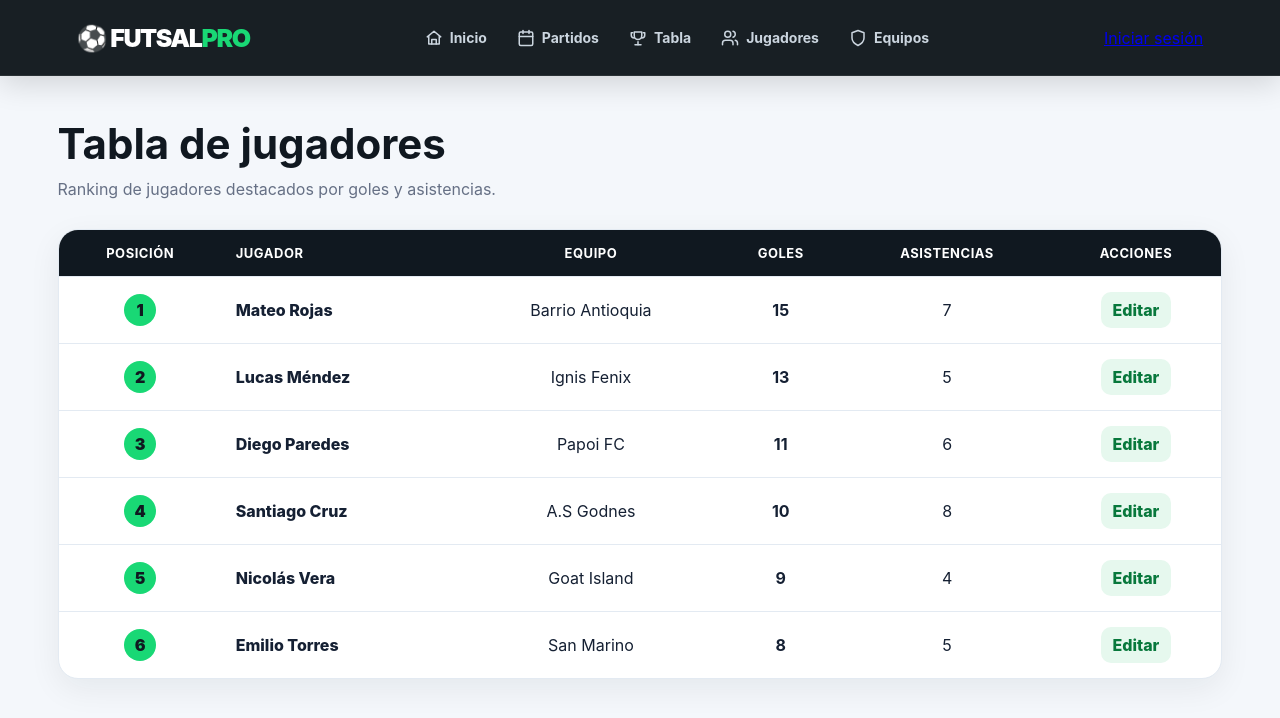
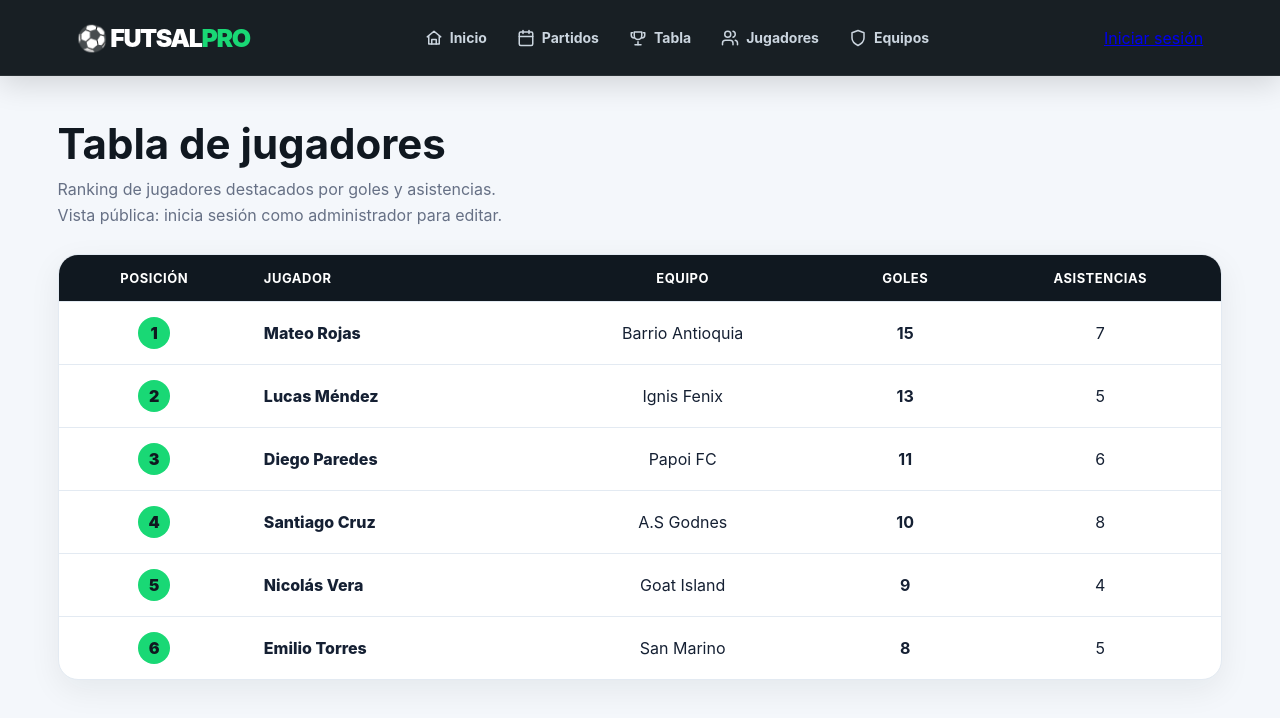
Before and after one commit to MAICK-JESUS/frontend-hospital, a React (Vite) app: page /jugadores in a window 1280 px wide. Shown: the top 718 px of the page. Built offline with nearby package versions, Linux system fonts and the light colour scheme.

Commit message:
Restaurar acceso publico y permisos de edicion para administrador

```diff
--- a/src/pages/PlayersPage.tsx
+++ b/src/pages/PlayersPage.tsx
@@ -1,6 +1,7 @@
 import { useState } from "react";
 import Navbar from "../components/Navbar";
 import { playerStandings } from "../data/futsalData";
+import { authRepository } from "../repositories/authRepository";
 import { storageService } from "../services/storageService";
 import "../styles/pages.css";
 
@@ -15,13 +16,15 @@ function getInitialPlayers(): Player[] {
 function PlayersPage() {
   const [players, setPlayers] = useState<Player[]>(getInitialPlayers);
   const [editingPlayer, setEditingPlayer] = useState<Player | null>(null);
+  const isAdmin = authRepository.isAuthenticated();
 
   function startEditing(player: Player) {
+    if (!isAdmin) return;
     setEditingPlayer({ ...player });
   }
 
   function updateEditingPlayer(field: keyof Player, value: string) {
-    if (!editingPlayer) return;
+    if (!editingPlayer || !isAdmin) return;
 
     const numericFields = ["goals", "assists"] as const;
     const updatedValue = numericFields.includes(field as (typeof numericFields)[number])
@@ -32,11 +35,11 @@ function PlayersPage() {
   }
 
   function savePlayer() {
-    if (!editingPlayer) return;
+    if (!editingPlayer || !isAdmin) return;
 
-    const updatedPlayers = players.map((player) => (
+    const updatedPlayers = players.map((player) =>
       player.position === editingPlayer.position ? editingPlayer : player
-    ));
+    );
 
     setPlayers(updatedPlayers);
     storageService.set(PLAYERS_STORAGE_KEY, updatedPlayers);
@@ -50,62 +53,37 @@ function PlayersPage() {
         <section className="page-hero">
           <h1>Tabla de jugadores</h1>
           <p>Ranking de jugadores destacados por goles y asistencias.</p>
+          {!isAdmin && <p className="admin-note">Vista pública: inicia sesión como administrador para editar.</p>}
         </section>
 
         <section className="table-card" aria-label="Tabla de posiciones de jugadores">
           <table className="stats-table">
             <thead>
               <tr>
-                <th>Posición</th>
-                <th>Jugador</th>
-                <th>Equipo</th>
-                <th>Goles</th>
-                <th>Asistencias</th>
-                <th>Acciones</th>
+                <th>Posición</th><th>Jugador</th><th>Equipo</th><th>Goles</th><th>Asistencias</th>
+                {isAdmin && <th>Acciones</th>}
               </tr>
             </thead>
             <tbody>
               {players.map((player) => (
                 <tr key={player.player}>
                   <td><span className="position-badge">{player.position}</span></td>
-                  <td>{player.player}</td>
-                  <td>{player.team}</td>
-                  <td><strong>{player.goals}</strong></td>
-                  <td>{player.assists}</td>
-                  <td>
-                    <button className="edit-button" type="button" onClick={() => startEditing(player)}>
-                      Editar
-                    </button>
-                  </td>
+                  <td>{player.player}</td><td>{player.team}</td><td><strong>{player.goals}</strong></td><td>{player.assists}</td>
+                  {isAdmin && <td><button className="edit-button" type="button" onClick={() => startEditing(player)}>Editar</button></td>}
                 </tr>
               ))}
             </tbody>
           </table>
         </section>
 
-        {editingPlayer && (
+        {isAdmin && editingPlayer && (
           <section className="player-editor" aria-labelledby="player-editor-title">
-            <div>
-              <h2 id="player-editor-title">Editar jugador</h2>
-              <p>Actualiza los datos y guarda los cambios.</p>
-            </div>
+            <div><h2 id="player-editor-title">Editar jugador</h2><p>Actualiza los datos y guarda los cambios.</p></div>
             <div className="player-editor-fields">
-              <label>
-                Jugador
-                <input value={editingPlayer.player} onChange={(event) => updateEditingPlayer("player", event.target.value)} />
-              </label>
-              <label>
-                Equipo
-                <input value={editingPlayer.team} onChange={(event) => updateEditingPlayer("team", event.target.value)} />
-              </label>
-              <label>
-                Goles
-                <input type="number" min="0" value={editingPlayer.goals} onChange={(event) => updateEditingPlayer("goals", event.target.value)} />
-              </label>
-              <label>
-                Asistencias
-                <input type="number" min="0" value={editingPlayer.assists} onChange={(event) => updateEditingPlayer("assists", event.target.value)} />
-              </label>
+              <label>Jugador<input value={editingPlayer.player} onChange={(event) => updateEditingPlayer("player", event.target.value)} /></label>
+              <label>Equipo<input value={editingPlayer.team} onChange={(event) => updateEditingPlayer("team", event.target.value)} /></label>
+              <label>Goles<input type="number" min="0" value={editingPlayer.goals} onChange={(event) => updateEditingPlayer("goals", event.target.value)} /></label>
+              <label>Asistencias<input type="number" min="0" value={editingPlayer.assists} onChange={(event) => updateEditingPlayer("assists", event.target.value)} /></label>
             </div>
             <div className="player-editor-actions">
               <button className="secondary-button" type="button" onClick={() => setEditingPlayer(null)}>Cancelar</button>
```
